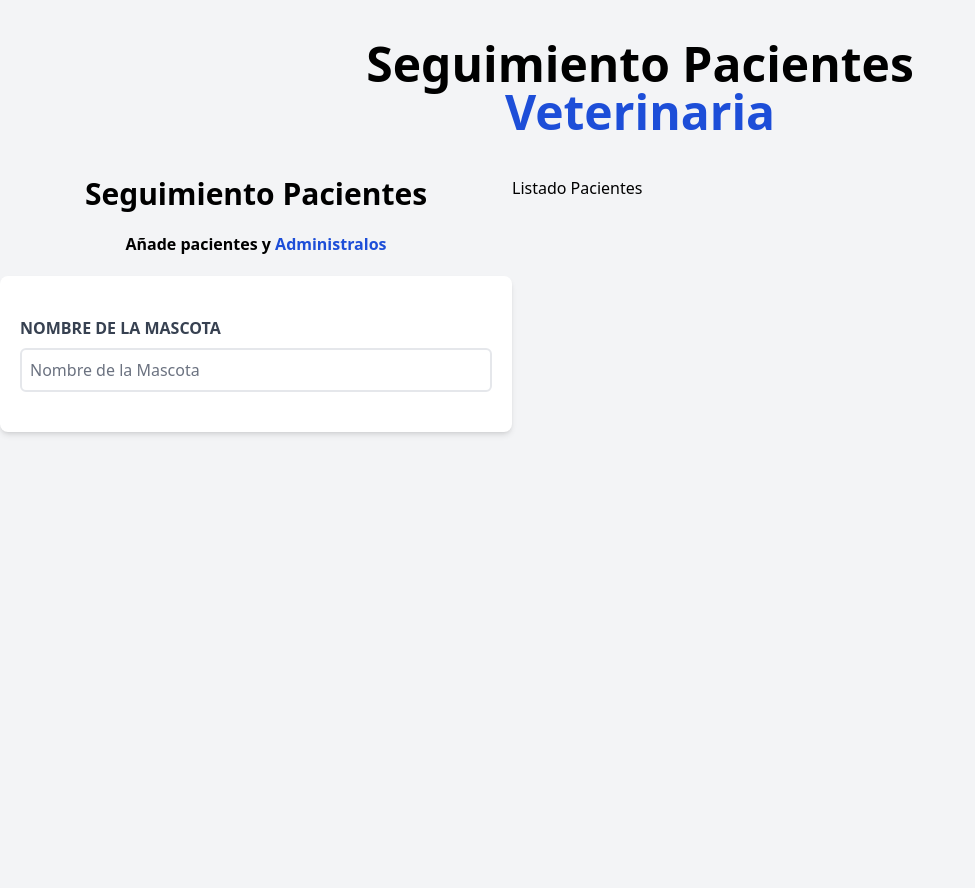
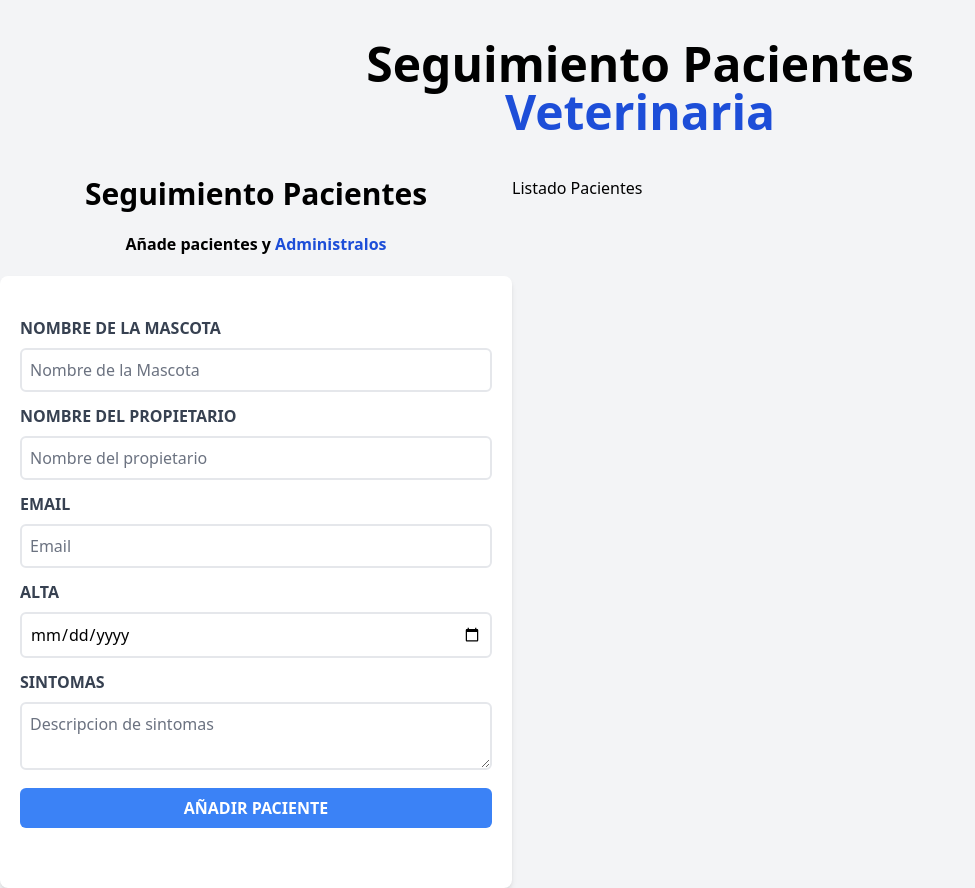
Before and after one commit to DiegoBelPe/admin-patients, a React (Vite) app: page / in a window 1280 px wide. Shown: the whole page, without its empty margins (0-975 px from the left). Before the commit the page ends 840 px from the top, so only its background shows below. Built offline with nearby package versions, Linux system fonts and the light colour scheme.

Commit message:
form paciente ok

```diff
--- a/src/components/Formulario.jsx
+++ b/src/components/Formulario.jsx
@@ -7,7 +7,7 @@
       <p className='text-center mt-5 font-bold mb-5'>Añade pacientes y <span className='text-blue-700'>Administralos</span></p>
 
       <form action="" className='bg-white shadow-md rounded-lg py-10 px-5'>
-        <div>
+        <div className='mb-3'>
           <label htmlFor='mascota' className='block uppercase text-gray-700 font-bold'>Nombre de la mascota</label>
           <input
           id='mascota'
@@ -15,6 +15,41 @@
           type='text'
           placeholder='Nombre de la Mascota' />
         </div>
+        <div className='mb-3'>
+          <label htmlFor='propietario' className='block uppercase text-gray-700 font-bold'>Nombre del Propietario</label>
+          <input
+          id='propietario'
+          className='border-2 w-full p-2 mt-2 placeholder:text-gray-500 rounded-md'
+          type='text'
+          placeholder='Nombre del propietario' />
+        </div>
+        <div className='mb-3'>
+          <label htmlFor='email' className='block uppercase text-gray-700 font-bold'>Email</label>
+          <input
+          id='email'
+          className='border-2 w-full p-2 mt-2 placeholder:text-gray-500 rounded-md'
+          type='email'
+          placeholder='Email' />
+        </div>
+        <div className='mb-3'>
+          <label htmlFor='alta' className='block uppercase text-gray-700 font-bold'>Alta</label>
+          <input
+          id='alta'
+          className='border-2 w-full p-2 mt-2 placeholder:text-gray-500 rounded-md'
+          type='date' />
+        </div>
+        <div className='mb-3'>
+          <label htmlFor='sintomas' className='block uppercase text-gray-700 font-bold'>Sintomas</label>
+          < textarea
+          id='sintomas'
+          className='border-2 w-full p-2 mt-2 placeholder:text-gray-500 rounded-md'
+          placeholder='Descripcion de sintomas' />
+        </div>
+        <input
+        type="submit"
+        className='bg-blue-500 w-full hover:bg-blue-700 text-white font-bold py-2 px-4 rounded-md uppercase cursor-pointer mb-5'
+        value="Añadir paciente" />
+
       </form>
     </div>
   )
```
